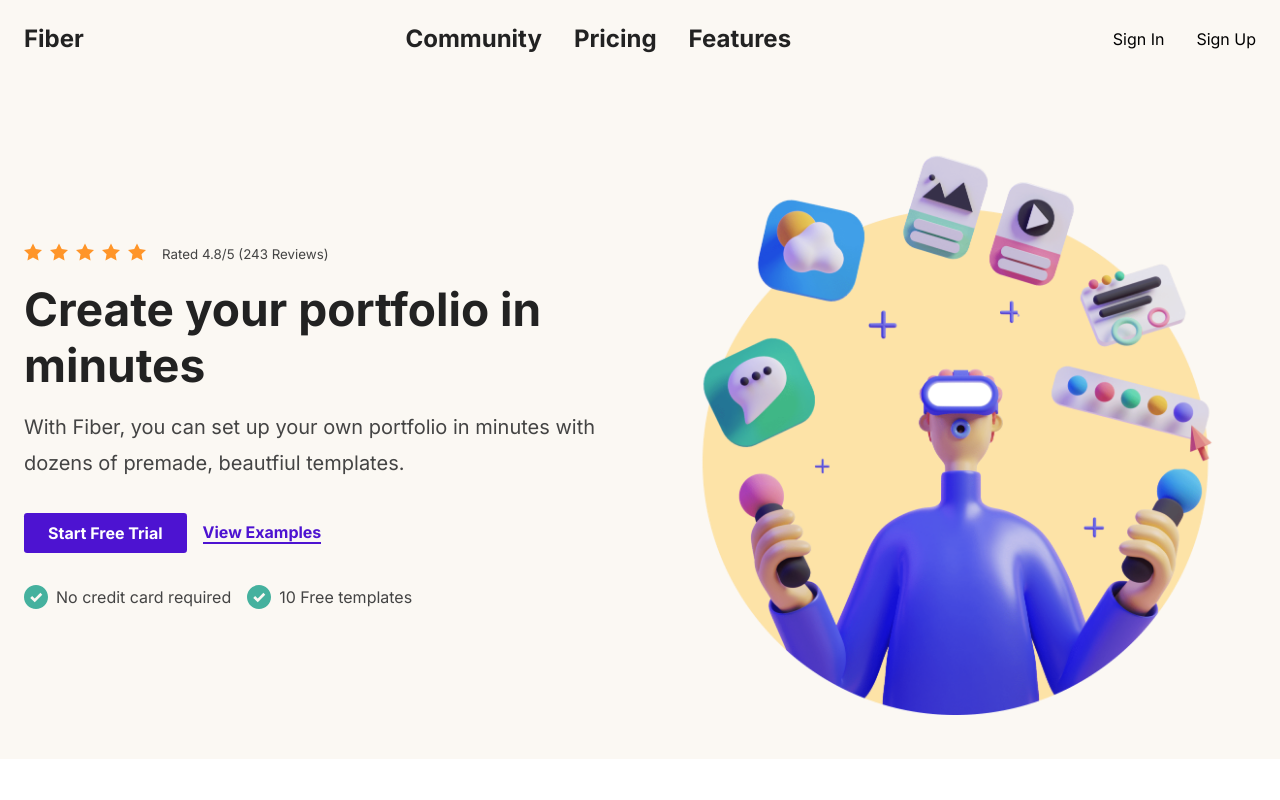
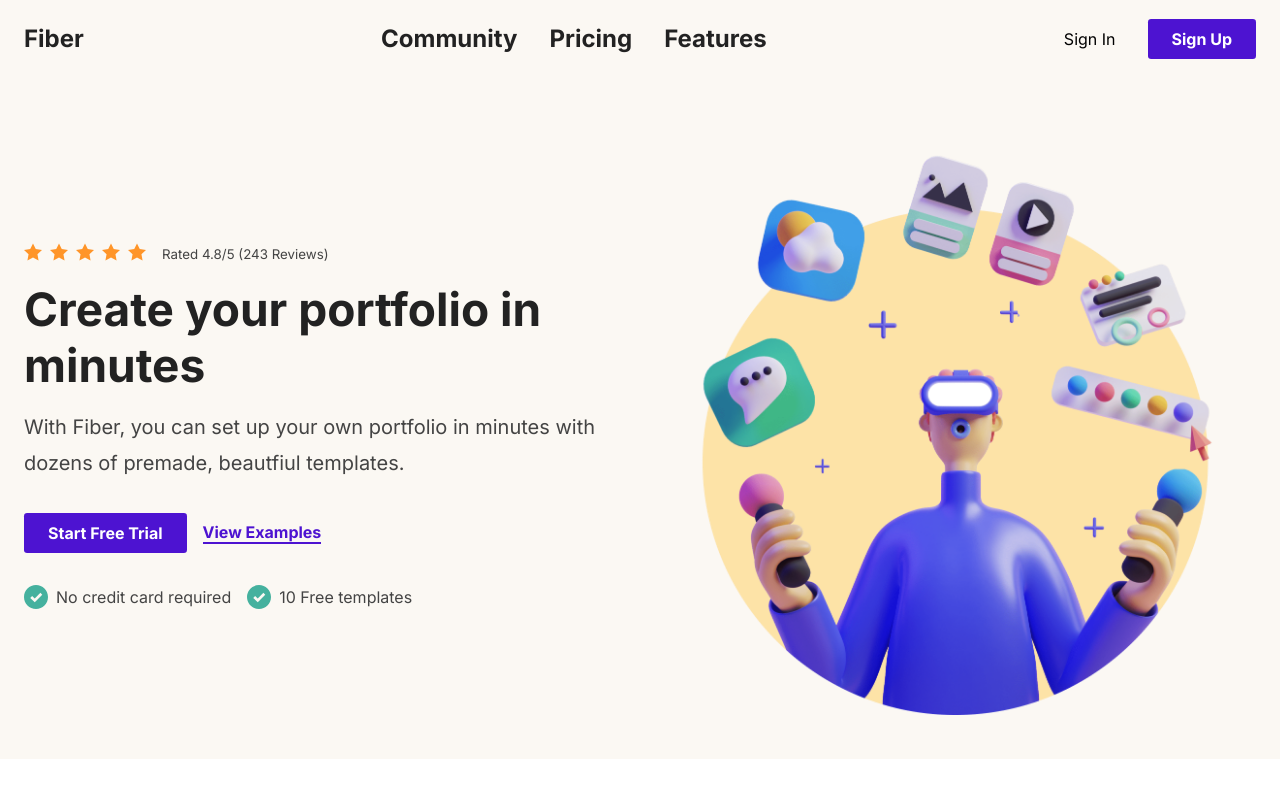
Before and after one commit to SankThomas/fiber-landing-page, a plain HTML site: page index.html in a window 1280 px wide. Shown: the top 800 px of the page. Drawn offline with Linux system fonts and the light colour scheme.

Commit message:
link to sign-up page

```diff
--- a/index.html
+++ b/index.html
@@ -23,7 +23,7 @@
 
         <ul class="cta">
           <li><button>Sign In</button></li>
-          <li><button>Sign Up</button></li>
+          <li><a href="./sign-up.html">Sign Up</a></li>
         </ul>
 
         <div class="menu">
```
